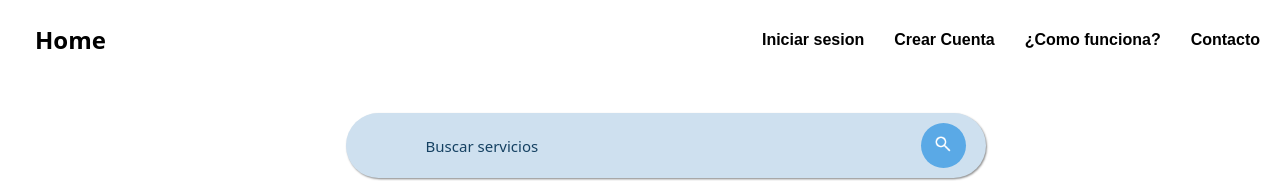
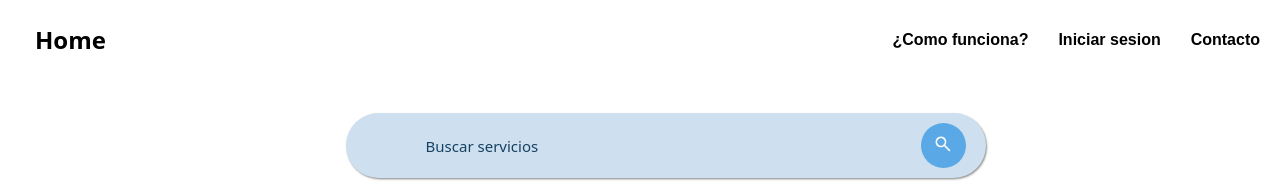
Before and after one commit to yaelPilarL/ContrataPro, a plain HTML site: page pages/index.html in a window 1280 px wide. Shown: the part 642-823 px from the top of the page. Drawn offline with Linux system fonts and the light colour scheme; files that its build step writes are made by us from their sources.

Commit message:
orden del navbar

```diff
--- a/pages/index.html
+++ b/pages/index.html
@@ -43,16 +43,12 @@
         <nav class="navbar">
             <ul>
                 <a href="./Inicio de sesión y registro.html">
+                    <a href=""><span class="box">
+                        ¿Como funciona?
+                    </span></a>
                     <span class="box">
                         Iniciar sesion
-                    </span>
-                </a>
-                <a href=""><span class="box">
-                    Crear Cuenta
-                </span></a>
-                <a href=""><span class="box">
-                    ¿Como funciona?
-                </span></a>
+                    </span></a>
                 <a href=""><span class="box">
                     Contacto
                 </span></a>
```
Also changed, not shown: styles/default.css (line endings or trailing spaces).
